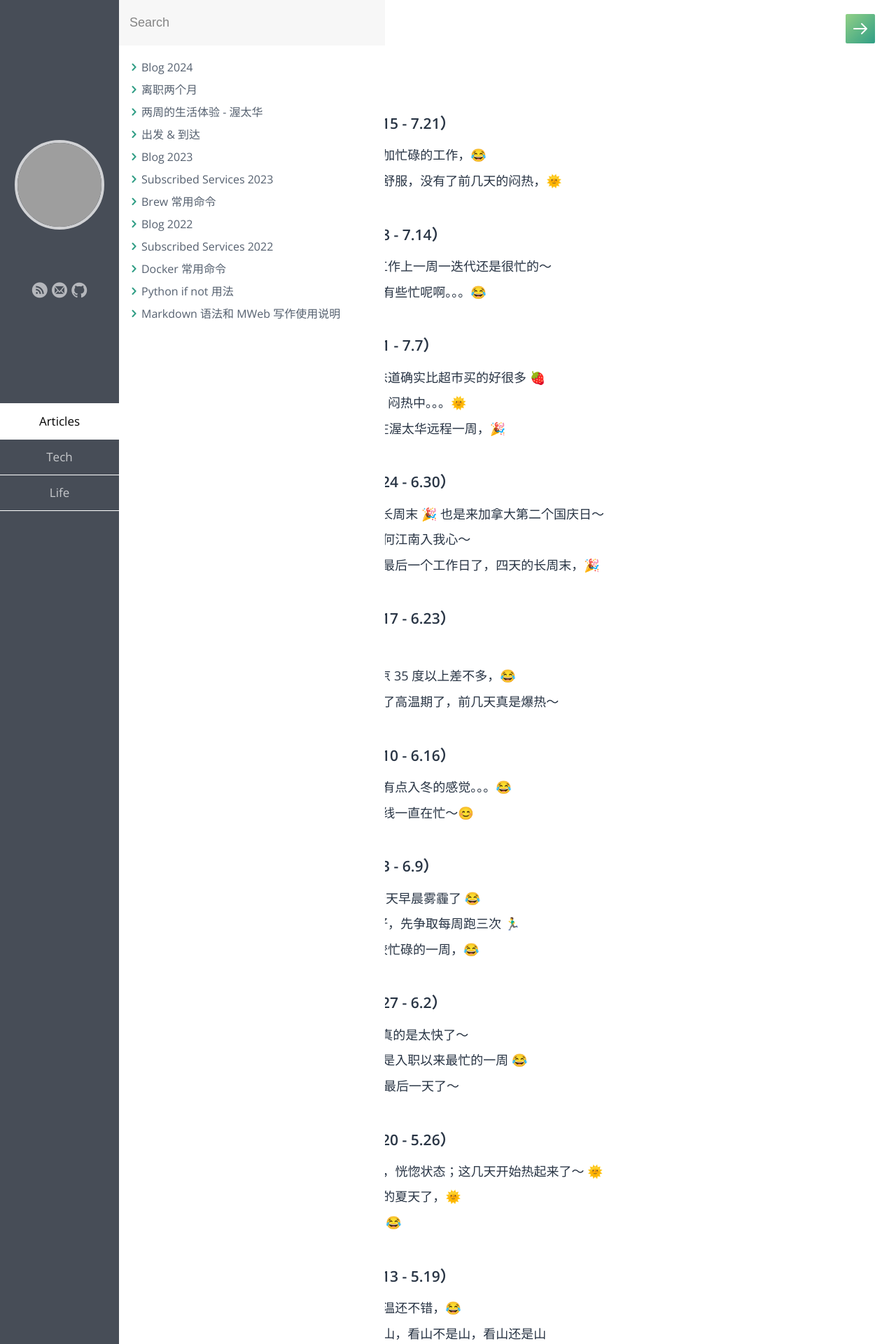
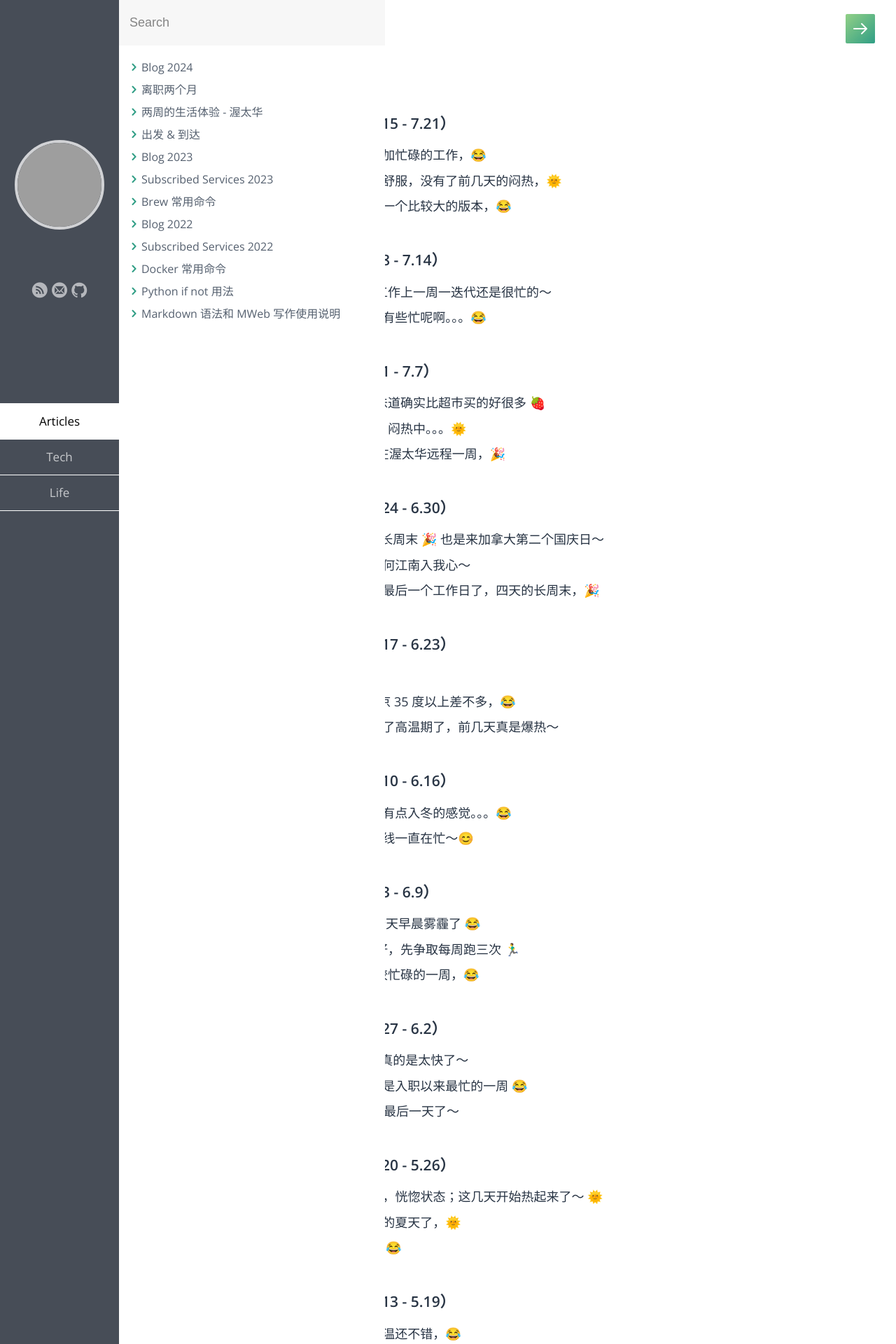
Before and after one commit to samxupeiran/samxupeiran.github.io, a Jekyll site: the page built from _posts/life/2024-01-02-my-blog.md, in a window 1280 px wide. Shown: the top 1920 px of the page at 70% size. Built offline with Jekyll 4.4.1, drawn with Linux system fonts in a browser that asks for light colours; some web fonts are replaced; some of the changed text lies outside the part shown; grey boxes are pictures that could not be loaded.

Commit message:
feat: add weekly blog 7/19

```diff
--- a/_posts/life/2024-01-02-my-blog.md
+++ b/_posts/life/2024-01-02-my-blog.md
@@ -9,6 +9,7 @@ tags: Blog
 - ### 2024 年 7 月 第 3 周（7.15 - 7.21）
      - 7.15 最近一直高温中，外加忙碌的工作，😂
      - 7.18 今天大天晴，温度很舒服，没有了前几天的闷热，🌞
+     - 7.19 周五了，昨天上线了一个比较大的版本，😂
 
 - ### 2024 年 7 月 第 2 周（7.8 - 7.14）
      - 7.8 最近都会比较热了；工作上一周一迭代还是很忙的～
```
